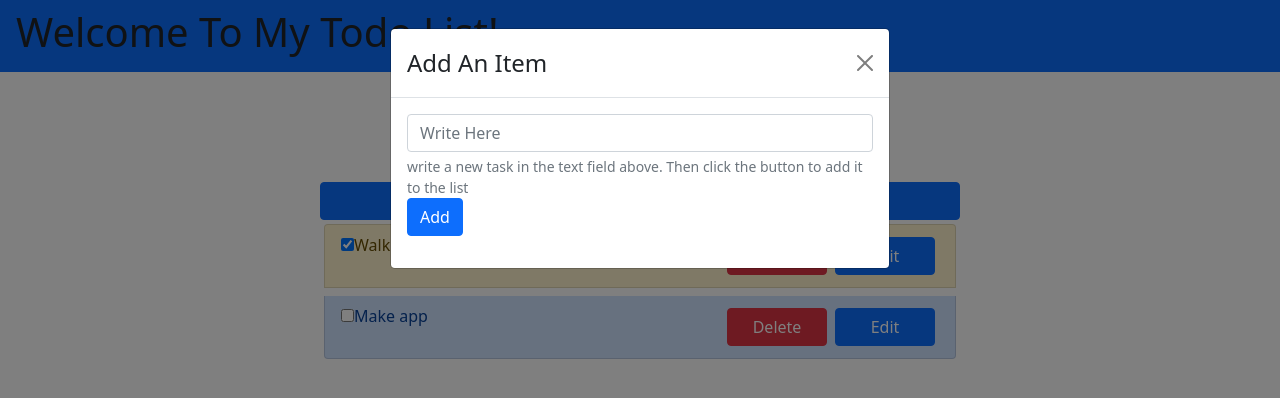
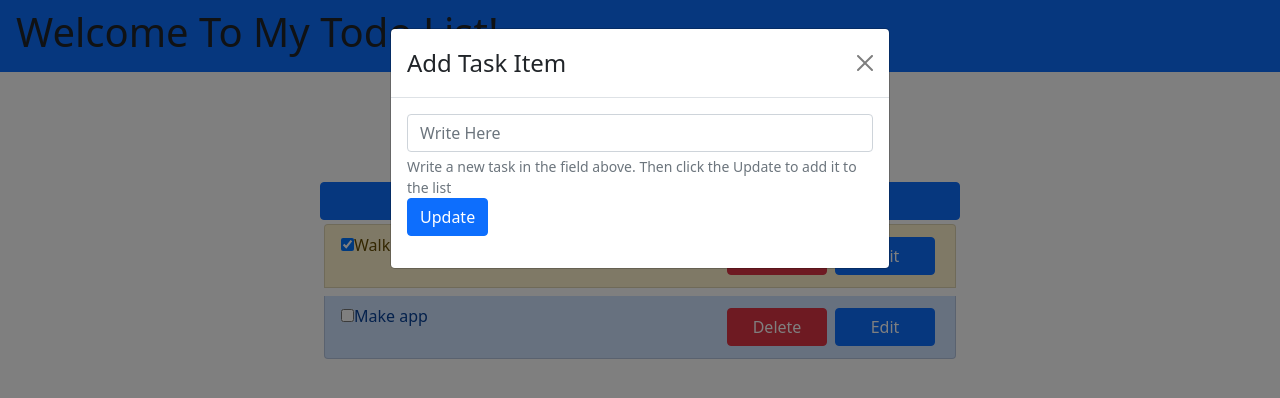
Before and after one commit to nacerillo/stem-todo, a React (Create React App) app: page / in a window 1280 px wide. Both pictures are taken after a click on the button "Add Item". Shown: the top 398 px of the page. Built offline with nearby package versions, Linux system fonts and the light colour scheme.

Commit message:
making changes to the text in the modals

```diff
--- a/src/AddTodoModal.tsx
+++ b/src/AddTodoModal.tsx
@@ -24,20 +24,20 @@ const AddTodoModal: React.FC<AddTodoFormProps> = ({ addTodo }) => {
     <React.Fragment>
       <div>
 
-         <h2 className = "text-center">Current List</h2>
+         <h2 className = "text-center">Current Tasks</h2>
     <button className="btn btn-block btn-primary" onClick = {handleShow}>Add Item</button>
       </div>
 
      <Modal show={show} onHide={handleClose}>
         <Modal.Header closeButton>
-          <Modal.Title>Add An Item</Modal.Title>
+          <Modal.Title>Add Task Item</Modal.Title>
         </Modal.Header>
         <Modal.Body>
             <form>
                 <div className="form-group">
                     <input type = "text" className="form-control" id="addItem" value = {newTodo} onChange={handleChange} placeholder="Write Here"/>
-                    <small className="form-text text-muted">write a new task in the text field above. Then click the button to add it to the list</small>
-                    <button type="submit" className="btn btn-primary" onClick={handleSubmit}>Add</button>
+                    <small className="form-text text-muted">Write a new task in the field above. Then click the Update to add it to the list</small>
+                    <button type="submit" className="btn btn-primary" onClick={handleSubmit}>Update</button>
                 </div>
             </form>
         </Modal.Body>
--- a/src/EditTodoModal.tsx
+++ b/src/EditTodoModal.tsx
@@ -29,13 +29,13 @@ const EditTodoModal: React.FC<EditTodoFormProps> = ({ updateTodo, selectedTodo }
     <button className="btnitem btn m-1 btn-primary" onClick = {handleShow}>Edit</button>
      <Modal show={show} onHide={handleClose}>
         <Modal.Header closeButton>
-          <Modal.Title>Edit Current Item</Modal.Title>
+          <Modal.Title>Edit Task Item</Modal.Title>
         </Modal.Header>
         <Modal.Body>
             <form>
                 <div className="form-group">
                     <input type = "text" className="form-control" name = "text" id="changeItem"  placeholder = {selectedTodo.text} onChange={handleChange} required/>
-                    <small className="form-text text-muted">update your task with a new item</small>
+                    <small className="form-text text-muted">Edit your selected task by writing in the field above. then click Update to submit your change</small>
                     <button type="submit" className="btn btn-primary" onClick={handleSubmit}>Update</button>
                 </div>
             </form>
```
